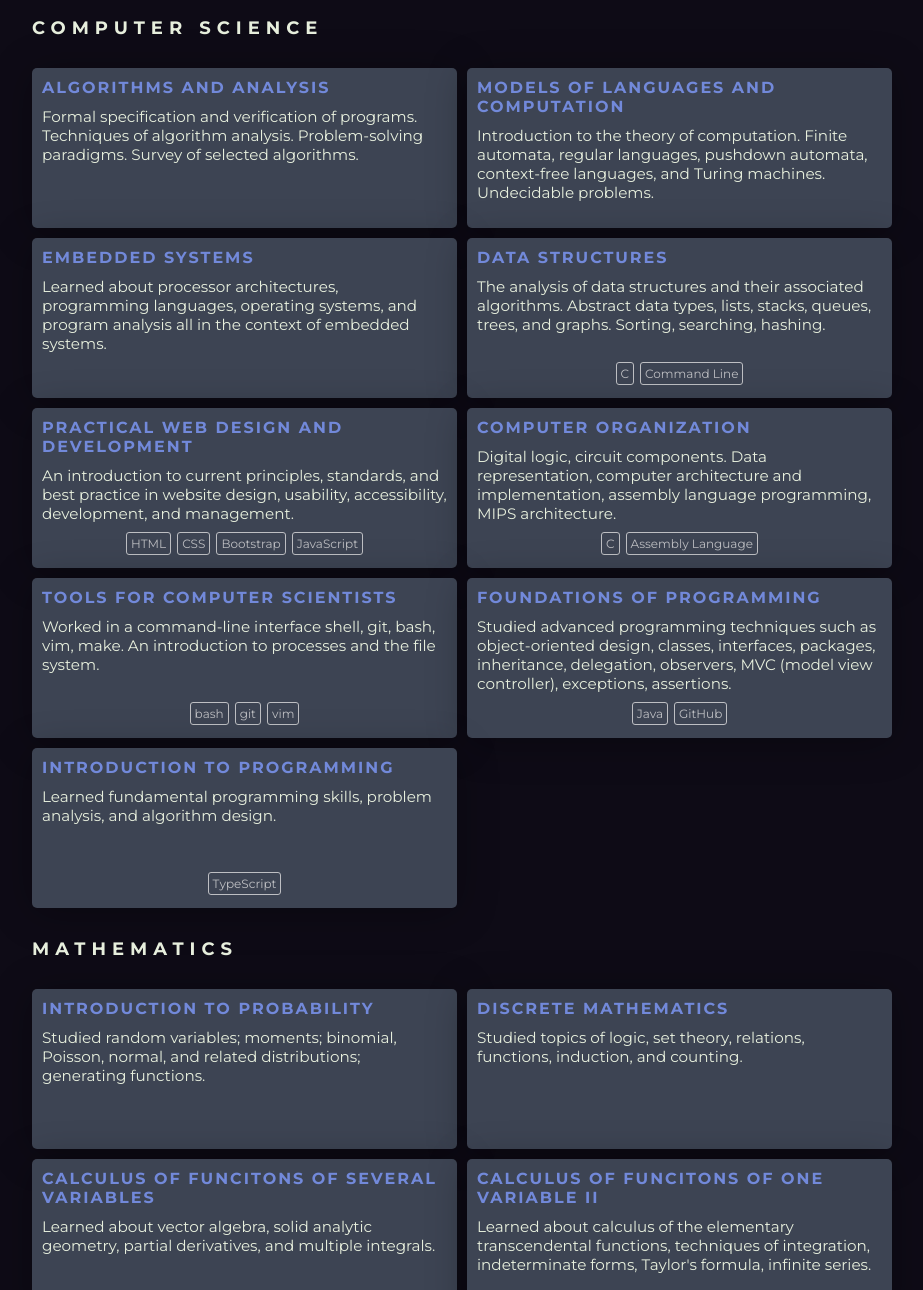
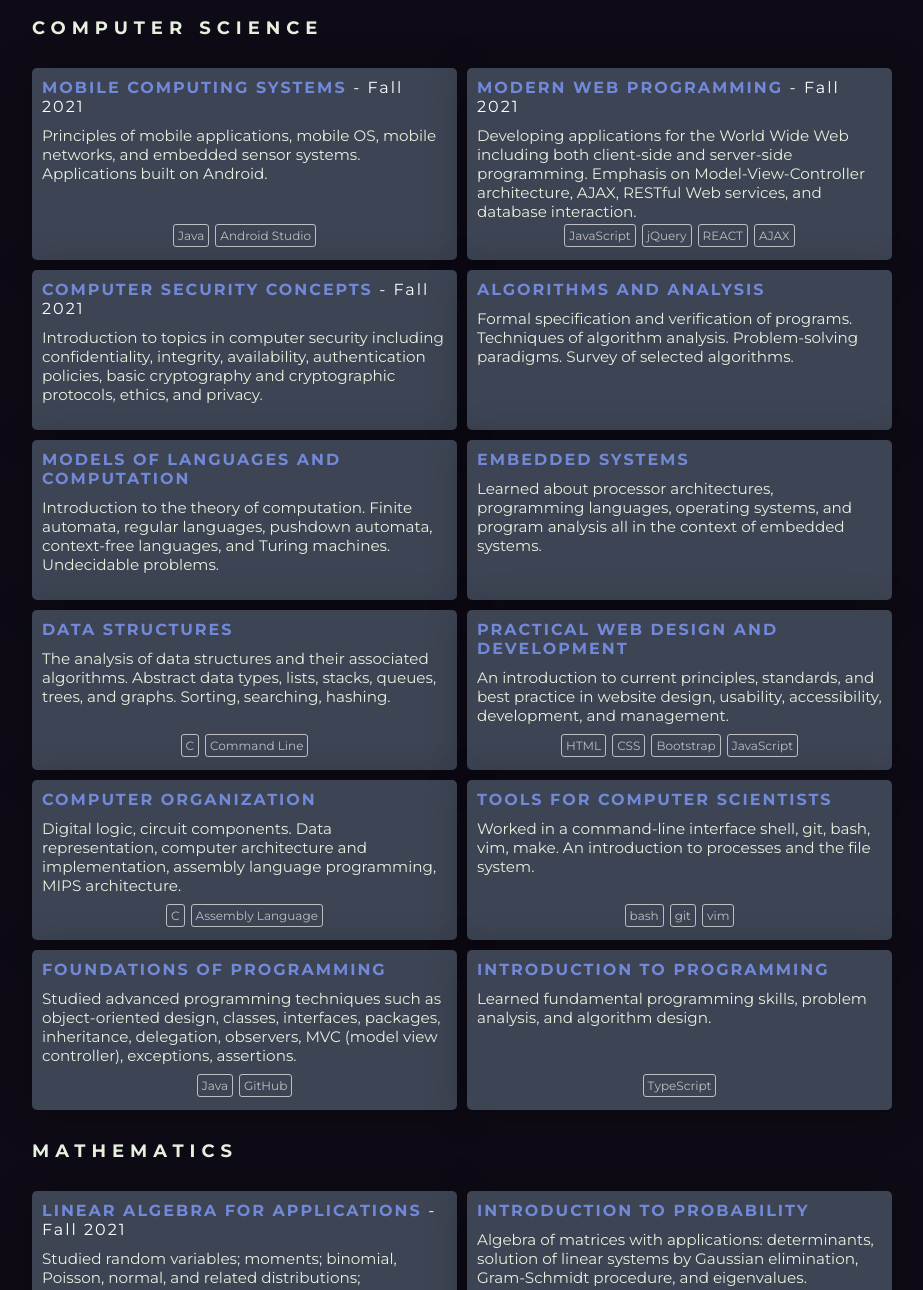
Before and after one commit to ryanb4/ryanb4.github.io, a plain HTML site: page about.html in a window 1280 px wide. Shown: the part 690-1980 px from the top of the page, without its empty margins (168-1091 px from the left). Drawn offline with Linux system fonts and the light colour scheme.

Commit message:
Updated text color

```diff
--- a/about.html
+++ b/about.html
@@ -73,6 +73,43 @@
 
                     <h4 class="comp-math-header">COMPUTER SCIENCE</h4>
                     <div class="comp-container">
+                        <div class="course-card">
+                            <div class="course-card-header-container">
+                                <h5 class="course-card-header">MOBILE COMPUTING SYSTEMS <span style="color: white; font-weight: normal;"> - Fall 2021 </span></h5>
+                                <p class="course-card-text">
+                                    Principles of mobile applications, mobile OS, mobile networks, and embedded sensor systems. Applications built on Android.
+                                </p>
+                            </div>
+                            <ul class="course-lang-list">
+                                <li class="course-lang-item">Java</li>
+                                <li class="course-lang-item">Android Studio</li>
+                            </ul>
+                        </div>
+
+                        <div class="course-card">
+                            <div class="course-card-header-container">
+                                <h5 class="course-card-header">MODERN WEB PROGRAMMING <span style="color: white; font-weight: normal;"> - Fall 2021 </span></h5>
+                                <p class="course-card-text">
+                                    Developing applications for the World Wide Web including both client-side and server-side programming. Emphasis on Model-View-Controller architecture, AJAX, RESTful Web services, and database interaction.
+                                </p>
+                            </div>
+                            <ul class="course-lang-list">
+                                <li class="course-lang-item">JavaScript</li>
+                                <li class="course-lang-item">jQuery</li>
+                                <li class="course-lang-item">REACT</li>
+                                <li class="course-lang-item">AJAX</li>
+                            </ul>
+                        </div>
+
+                        <div class="course-card">
+                            <div class="course-card-header-container">
+                                <h5 class="course-card-header">COMPUTER SECURITY CONCEPTS <span style="color: white; font-weight: normal;"> - Fall 2021 </span></h5>
+                                <p class="course-card-text">
+                                    Introduction to topics in computer security including confidentiality, integrity, availability, authentication policies, basic cryptography and cryptographic protocols, ethics, and privacy.
+                                </p>
+                            </div>
+                        </div>
+
                         <div class="course-card">
                             <div class="course-card-header-container">
                                 <h5 class="course-card-header">ALGORITHMS AND ANALYSIS</h5>
@@ -186,9 +223,18 @@
                     <div class="math-container">
                         <div class="course-card">
                             <div class="course-card-header-container">
+                                <h5 class="course-card-header">LINEAR ALGEBRA FOR APPLICATIONS <span style="color: white; font-weight: normal;"> - Fall 2021 </span></h5>
+                                <p class="course-card-text">
+                                    Studied random variables; moments; binomial, Poisson, normal, and related distributions; generating functions.
+                                </p>
+                            </div>
+                        </div>
+
+                        <div class="course-card">
+                            <div class="course-card-header-container">
                                 <h5 class="course-card-header">INTRODUCTION TO PROBABILITY</h5>
                                 <p class="course-card-text">
-                                    Studied random variables; moments; binomial, Poisson, normal, and related distributions; generating functions.
+                                    Algebra of matrices with applications: determinants, solution of linear systems by Gaussian elimination, Gram-Schmidt procedure, and eigenvalues.
                                 </p>
                             </div>
                         </div>
--- a/app.js
+++ b/app.js
@@ -13,7 +13,7 @@ var typewriter = new Typewriter(app, {
 });
 
 typewriter
-    .typeString('<strong><span style="font-size:20px;"><span style="color: #7289da;"><span style="letter-spacing: 5px;">HELLO</span></span></span></strong>')
+    .typeString('<strong><span style="font-size:20px;"><span style="color: #7289da;"><span style="letter-spacing: 5px;">HELLO!</span></span></span></strong>')
     .pauseFor(1000)
     .typeString('<br>')
     .typeString('<br>')
```
Also changed, not shown: game-of-life.html (+1 -0 lines), 2 other files.
